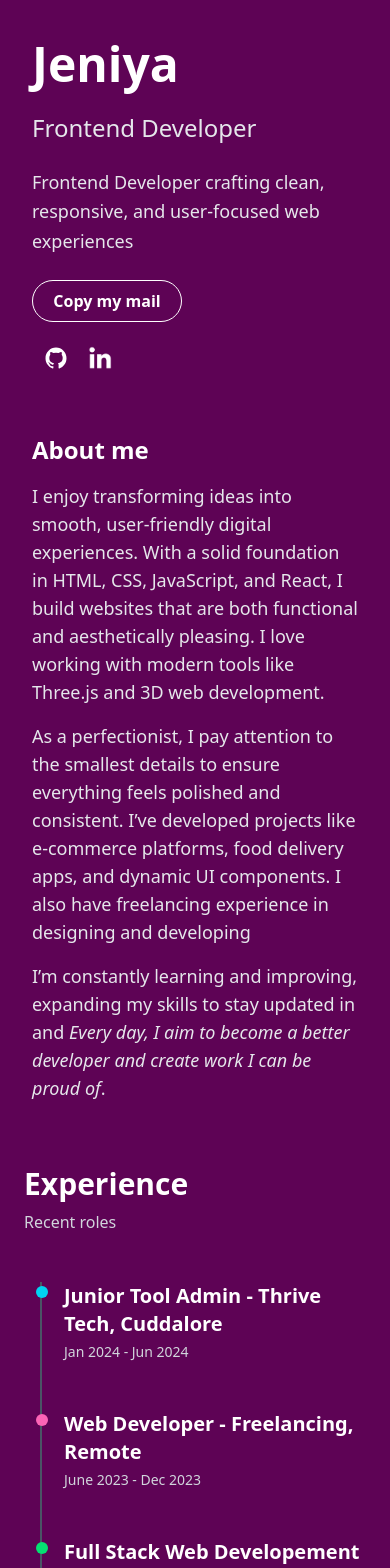
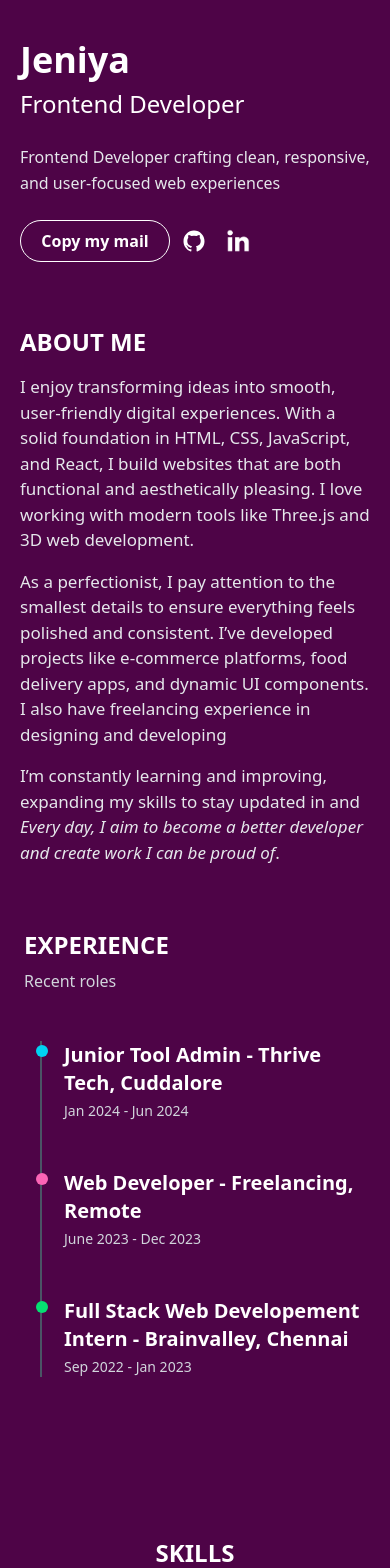
Before and after one commit to Jeniya14/my-portfolio, a React (Vite) app: page / in a window 390 px wide. Shown: the top 1568 px of the page. Built offline with nearby package versions, Linux system fonts and the light colour scheme.

Commit message:
Design update

```diff
--- a/src/App.css
+++ b/src/App.css
@@ -1,7 +1,7 @@
 @import "tailwindcss";
 @theme {
   --color-midnight: #280124;
-  --color-halfnight: #5E0355;
+  --color-halfnight: #4E0447;
   --color-navbtn: #A40894;
 }
 
--- a/src/section/Experience.jsx
+++ b/src/section/Experience.jsx
@@ -1,7 +1,7 @@
 const Experience = () => {
   return (
     <div className="px-6 py-16 md:px-20 lg:px-32 " id="experience">
-  <h2 className="text-3xl md:text-4xl font-bold">Experience</h2>
+  <h2 className="text-2xl md:text-4xl font-bold">EXPERIENCE</h2>
   <p className="text-gray-300 mt-2">Recent roles</p>
 
   <div className="mt-12 space-y-12 relative">
--- a/src/section/Hero.jsx
+++ b/src/section/Hero.jsx
@@ -11,40 +11,40 @@ const Hero = () => {
     }, 2000);
   };
   return (
-     <section className="pt-10 sm:py-30 text-gray-300 flex items-center justify-center px-8 md:px-20 " id="home">
+     <section className="pt-10 sm:py-30 text-gray-300 flex items-center justify-center px-5 sm:px-8 md:px-20 " id="home">
       <div className="max-w-6xl w-full grid md:grid-cols-2 gap-16">
         {/* Left Side */}
-        <div className="space-y-6">
-          <h1 className="text-5xl md:text-6xl font-extrabold text-white">
+        <div className="space-y-2 ">
+          <h1 className="text-4xl md:text-6xl font-extrabold text-white">
             Jeniya
-        </h1>
-          <h2 className="text-2xl font-medium sm:text-gray-400 text-gray-200">
+          </h1>
+          <h2 className="text-2xl font-medium sm:text-gray-400 text-white">
             Frontend Developer
           </h2>
-          <p className="sm:text-gray-400 text-gray-200  leading-relaxed max-w-md text-lg">
+          <p className="sm:text-gray-400 text-gray-200  leading-relaxed max-w-md text-md sm:text-lg py-4">
             Frontend Developer crafting clean, responsive, and user-focused web experiences
           </p>
-             <button onClick={handleCopy} className={`font-semibold py-2 px-4 border rounded-full transition-all duration-300 w-[150px] text-center  ${copied
-          ? "sm:bg-green-600 sm:border-green-600"
-          : "bg-transparent hover:border-navbtn text-white hover:bg-navbtn"}`}>
+          <div className="flex">
+            <button onClick={handleCopy} className={`font-semibold py-2 px-4 border rounded-full transition-all duration-300 w-[150px] text-center  ${copied ? "sm:bg-green-600 sm:border-green-600" : "bg-transparent hover:border-navbtn text-white hover:bg-navbtn"}`}>
                     {copied ? "Copied!" : "Copy my mail"}
-            </button>
-          <div className="flex gap-5 items-center ps-3">
-
+           </button>
+           <div className="flex gap-5 items-center ps-3">
             <a href='https://github.com/Jeniya14'  target='_blank' rel='noreferrer'>
                     <img src="/assets/github.svg" alt="github" className="w-6" />
             </a>
             <a href='https://www.linkedin.com/in/jeniyaselvam/'  target='_blank' rel='noreferrer'>
                     <img src="/assets/lin.png" alt="Linkedin" className="w-6" />
             </a>
+           </div>
+          </div>
 
-        </div>
         </div>
 
         {/* Right Side */}
-        <div className="space-y-4 sm:text-gray-400 text-gray-200 text-lg">
-          <div className="text-white text-2xl font-bold sm:hidden block"> About me</div>
-          <p>
+        <div className="space-y-4 sm:text-gray-400 text-gray-200 ">
+          <div className="text-white text-2xl font-bold sm:hidden block"> ABOUT ME</div>
+          <div  className="text-[17px] sm:text-lg space-y-4">
+            <p >
             I enjoy transforming ideas into smooth, user-friendly digital experiences. With a solid foundation in HTML, CSS, JavaScript, and React, I build websites that are both functional and aesthetically pleasing. I love working with modern tools like Three.js and 3D web development.
           </p>
           <p>
@@ -53,6 +53,8 @@ const Hero = () => {
           <p>
             I’m constantly learning and improving, expanding my skills to stay updated in  and <i>Every day, I aim to become a better developer and create work I can be proud of</i>.
           </p>
+          </div>
+
 
 
         </div>
--- a/src/section/Project.jsx
+++ b/src/section/Project.jsx
@@ -1,8 +1,8 @@
 const Project = () => {
   return (
     <div id="project" className="min-h-screen text-white" >
-    <h1 className="text-3xl sm:text-4xl font-bold px-4 sm:px-10 md:px-20">
-    My Projects
+    <h1 className="text-2xl sm:text-4xl font-bold px-4 sm:px-10 md:px-20">
+    MY PROJECTS
     </h1>
 
       <div className="p-4 sm:p-10 md:px-30">
--- a/src/section/Skill.jsx
+++ b/src/section/Skill.jsx
@@ -18,7 +18,7 @@ export default function Skills() {
     <section className="w-full py-16 my-8 text-white">
       <div className=" mx-auto ">
 
-        <h2 className="text-4xl font-bold text-center mb-3">Skills</h2>
+        <h2 className="text-2xl font-bold text-center mb-3">SKILLS</h2>
         <p  className="sm:text-gray-400 text-gray-200 text-center mb-10">
           Technologies and tools I work with.
         </p>
```
